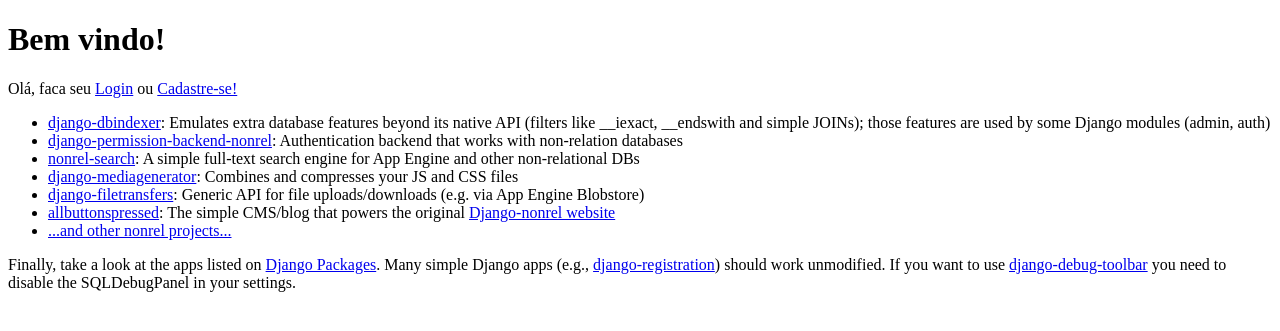
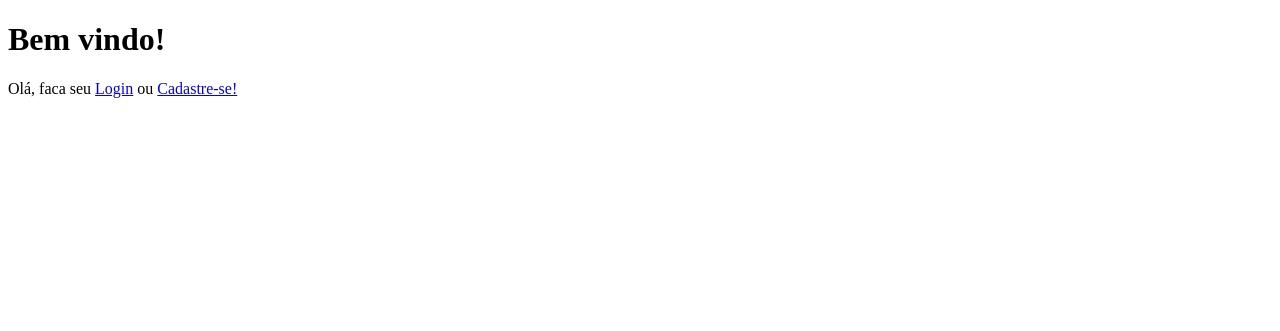
Before and after one commit to DesenvolvedoresGoogle/QueroMe, a Django app: template templates/home.html in a window 1280 px wide. Shown: the top 331 px of the page. Run offline with Django 3.2, Linux system fonts and the light colour scheme; the template is opened without the code that fills it, so the values that code supplies are empty; parts of the project's set-up code (start-up, migrations or seed data) failed here and were passed over.

Commit message:
refatoração

```diff
--- a/templates/base.html
+++ b/templates/base.html
@@ -6,7 +6,7 @@
     xml:lang="{% firstof LANGUAGE_CODE 'en' %}"
     lang="{% firstof LANGUAGE_CODE 'en' %}">
   <head>
-    <title>{% block title %}{% endblock %} - Nonrel-testapp</title>
+    <title>{% block title %}{% endblock %}</title>
 
     {% block css %}
     {% endblock %}
--- a/templates/home.html
+++ b/templates/home.html
@@ -1,5 +1,5 @@
 {% extends 'base.html' %}
-{% block title %}It works!{% endblock %}
+{% block title %}quero.me!{% endblock %}
 
 {% block content %}
 <h1>Bem vindo!</h1>
@@ -23,17 +23,4 @@
     {%endif%}
 </p>
 
-<ul>
-  <li><a href="https://github.com/django-nonrel/django-dbindexer">django-dbindexer</a>: Emulates extra database features beyond its native API (filters like __iexact, __endswith and simple JOINs); those features are used by some Django modules (admin, auth)</li>
-  <li><a href="https://github.com/django-nonrel/django-permission-backend-nonrel">django-permission-backend-nonrel</a>: Authentication backend that works with non-relation databases</li>
-  <li><a href="https://github.com/django-nonrel/nonrel-search">nonrel-search</a>: A simple full-text search engine for App Engine and other non-relational DBs</li>
-  <li><a href="http://readthedocs.org/docs/django-nonrel/en/latest/content/django-mediagenerator%20asset%20manager.html">django-mediagenerator</a>: Combines and compresses your JS and CSS files</li>
-  <li><a href="http://readthedocs.org/docs/django-nonrel/en/latest/content/django-filetransfers%20-%20File%20upload-download%20abstraction.html">django-filetransfers</a>: Generic API for file uploads/downloads (e.g. via App Engine Blobstore)</li>
-  <li><a href="http://readthedocs.org/docs/django-nonrel/en/latest/content/All%20Buttons%20Pressed%20-%20CMS%20&amp;%20blog%20for%20Django-nonrel.html">allbuttonspressed</a>: The simple CMS/blog that powers the original <a href="http://www.allbuttonspressed.com">Django-nonrel website</a></li>
-  <li><a href="https://github.com/django-nonrel">...and other nonrel projects...</a></li>
-</ul>
-
-<p>
-Finally, take a look at the apps listed on <a href="http://djangopackages.com/">Django Packages</a>. Many simple Django apps (e.g., <a href="https://bitbucket.org/ubernostrum/django-registration">django-registration</a>) should work unmodified. If you want to use <a href="http://robhudson.github.com/django-debug-toolbar/">django-debug-toolbar</a> you need to disable the SQLDebugPanel in your settings.
-</p>
 {% endblock %}
```
